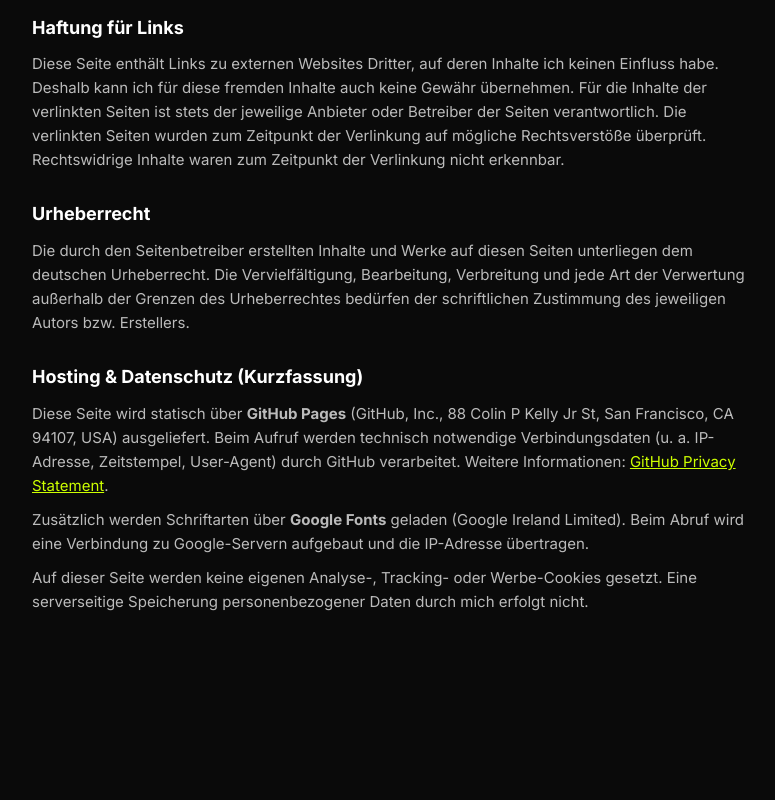
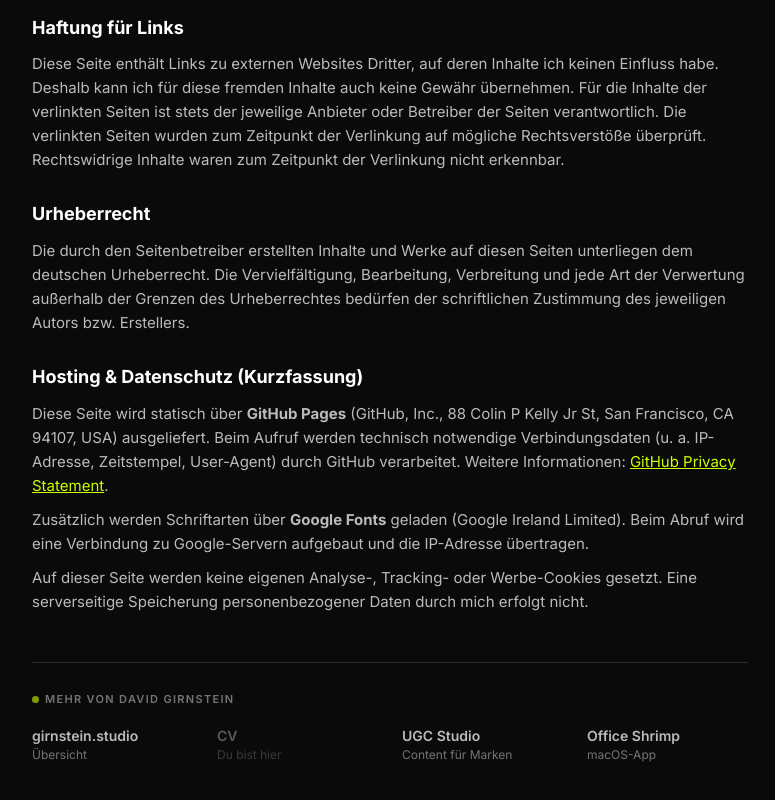
Before and after one commit to Girni123/CV-as-a-Website, a plain HTML site: page impressum.html in a window 1280 px wide. Shown: the part 893-1693 px from the top of the page, without its empty margins (250-1025 px from the left). Before the commit the page ends 1587 px from the top, so only its background shows below. Drawn offline with Linux system fonts and the light colour scheme.

Commit message:
Footer: gemeinsame Leiste mit Links zu allen girnstein.studio-Seiten
Co-Authored-By: Claude Opus 5.5 <noreply@anthropic.com>

```diff
--- a/impressum.html
+++ b/impressum.html
@@ -113,6 +113,20 @@
   }
   .note strong { color: var(--accent); }
 </style>
+<!-- gs-network-style:start -->
+<style id="gs-network-style">
+  .gs-net{--gs-accent:#CDFF00;--gs-line:color-mix(in srgb,currentColor 14%,transparent);font:inherit;color:inherit;border-top:1px solid var(--gs-line);margin-top:clamp(28px,4vw,48px);padding-top:clamp(20px,3vw,28px);text-align:left}
+  .gs-net__label{display:flex;align-items:center;gap:.55em;margin:0 0 16px;font-size:11px;font-weight:600;letter-spacing:.12em;text-transform:uppercase;opacity:.6}
+  .gs-net__dot{width:7px;height:7px;border-radius:50%;background:var(--gs-accent,currentColor);flex:none}
+  .gs-net__list{list-style:none;margin:0;padding:0;display:grid;grid-template-columns:repeat(4,minmax(0,1fr));gap:12px 24px}
+  .gs-net__item a,.gs-net__item span.gs-net__cur{display:block;color:inherit;text-decoration:none;padding:2px 0}
+  .gs-net__name{display:block;font-size:14px;font-weight:600;line-height:1.3}
+  .gs-net__desc{display:block;font-size:12px;line-height:1.4;opacity:.6;margin-top:2px}
+  .gs-net__item a:hover .gs-net__name,.gs-net__item a:focus-visible .gs-net__name{text-decoration:underline;text-decoration-color:var(--gs-accent,currentColor);text-decoration-thickness:2px;text-underline-offset:3px}
+  .gs-net__cur{opacity:.45}
+  @media (max-width:640px){.gs-net__list{grid-template-columns:repeat(2,minmax(0,1fr))}}
+</style>
+<!-- gs-network-style:end -->
 </head>
 <body>
 <main class="wrap">
@@ -152,6 +166,17 @@
   <p>Zusätzlich werden Schriftarten über <strong>Google Fonts</strong> geladen (Google Ireland Limited). Beim Abruf wird eine Verbindung zu Google-Servern aufgebaut und die IP-Adresse übertragen.</p>
   <p>Auf dieser Seite werden keine eigenen Analyse-, Tracking- oder Werbe-Cookies gesetzt. Eine serverseitige Speicherung personenbezogener Daten durch mich erfolgt nicht.</p>
 
+<!-- gs-network:start -->
+  <div class="gs-net" role="navigation" aria-label="Mehr von David Girnstein">
+    <p class="gs-net__label"><span class="gs-net__dot" aria-hidden="true"></span>Mehr von David Girnstein</p>
+    <ul class="gs-net__list">
+      <li class="gs-net__item"><a href="https://girnstein.studio/"><span class="gs-net__name">girnstein.studio</span><span class="gs-net__desc">Übersicht</span></a></li>
+      <li class="gs-net__item"><span class="gs-net__cur" aria-current="page"><span class="gs-net__name">CV</span><span class="gs-net__desc">Du bist hier</span></span></li>
+      <li class="gs-net__item"><a href="https://ugc.girnstein.studio/"><span class="gs-net__name">UGC Studio</span><span class="gs-net__desc">Content für Marken</span></a></li>
+      <li class="gs-net__item"><a href="https://office-shrimp.girnstein.studio/"><span class="gs-net__name">Office Shrimp</span><span class="gs-net__desc">macOS-App</span></a></li>
+    </ul>
+  </div>
+<!-- gs-network:end -->
 </main>
 </body>
 </html>
```
Also changed, not shown: index.html (+26 -1 lines).
